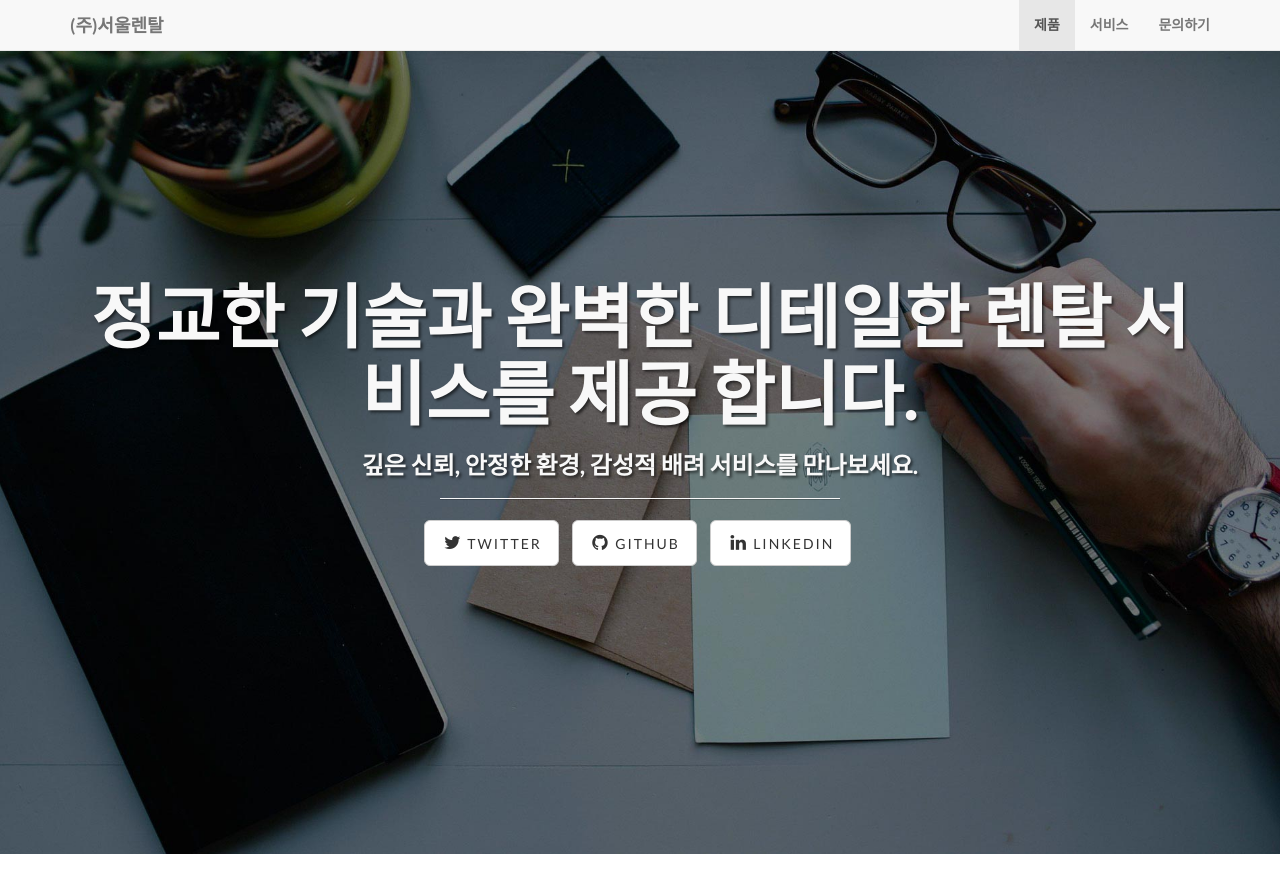
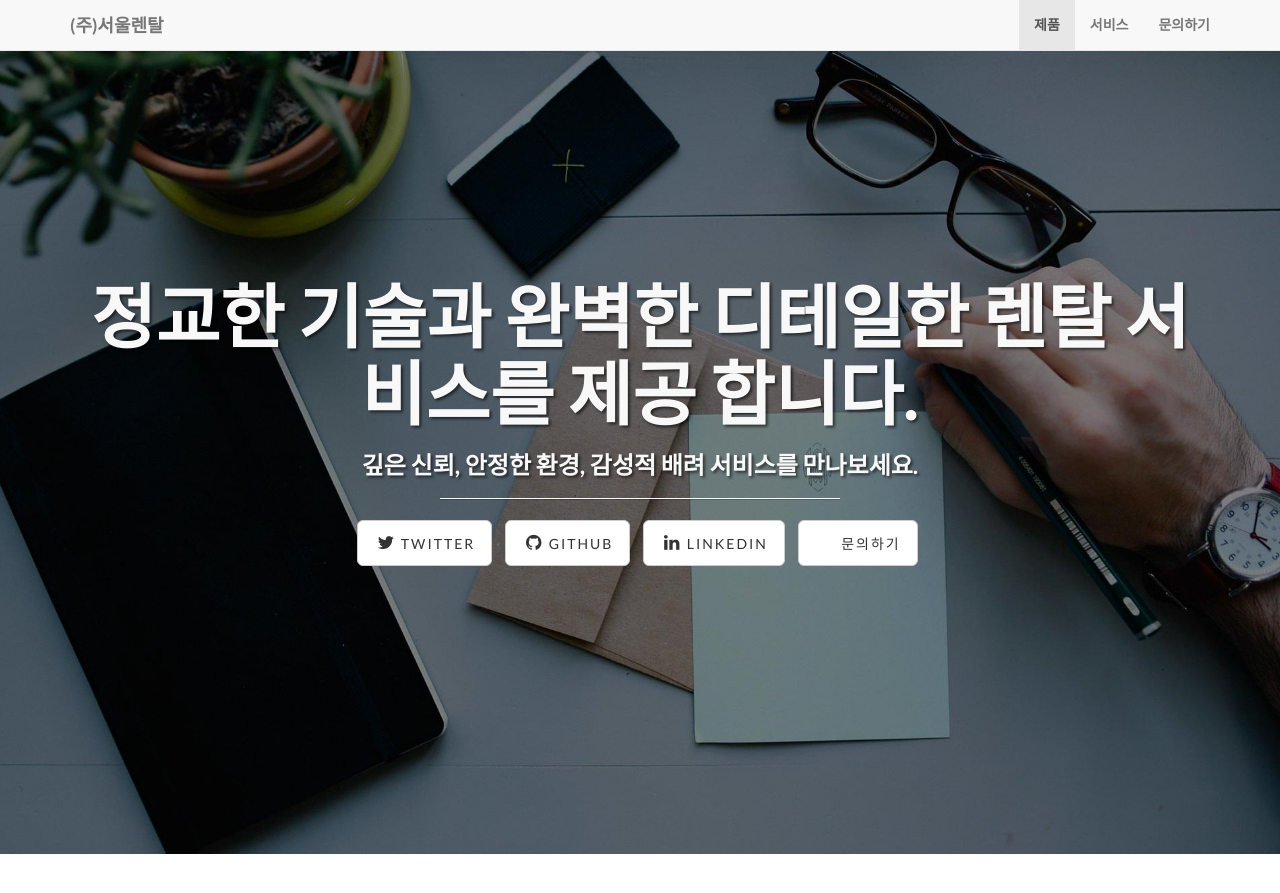
Before and after one commit to seoulrental/seoulrental.github.io, a Jekyll site: the page built from index.html, in a window 1280 px wide and 900 px high. Shown: the top 893 px of the window. Built offline with Jekyll 4.4.1, drawn with Linux system fonts in a browser that asks for light colours.

Commit message:
Update _config.yml

```diff
--- a/_config.yml
+++ b/_config.yml
@@ -32,3 +32,5 @@ social:
     url: https://github.com/IronSummitMedia/startbootstrap
   - title: linkedin
     url:
+  - title: 문의하기
+    url:
```
